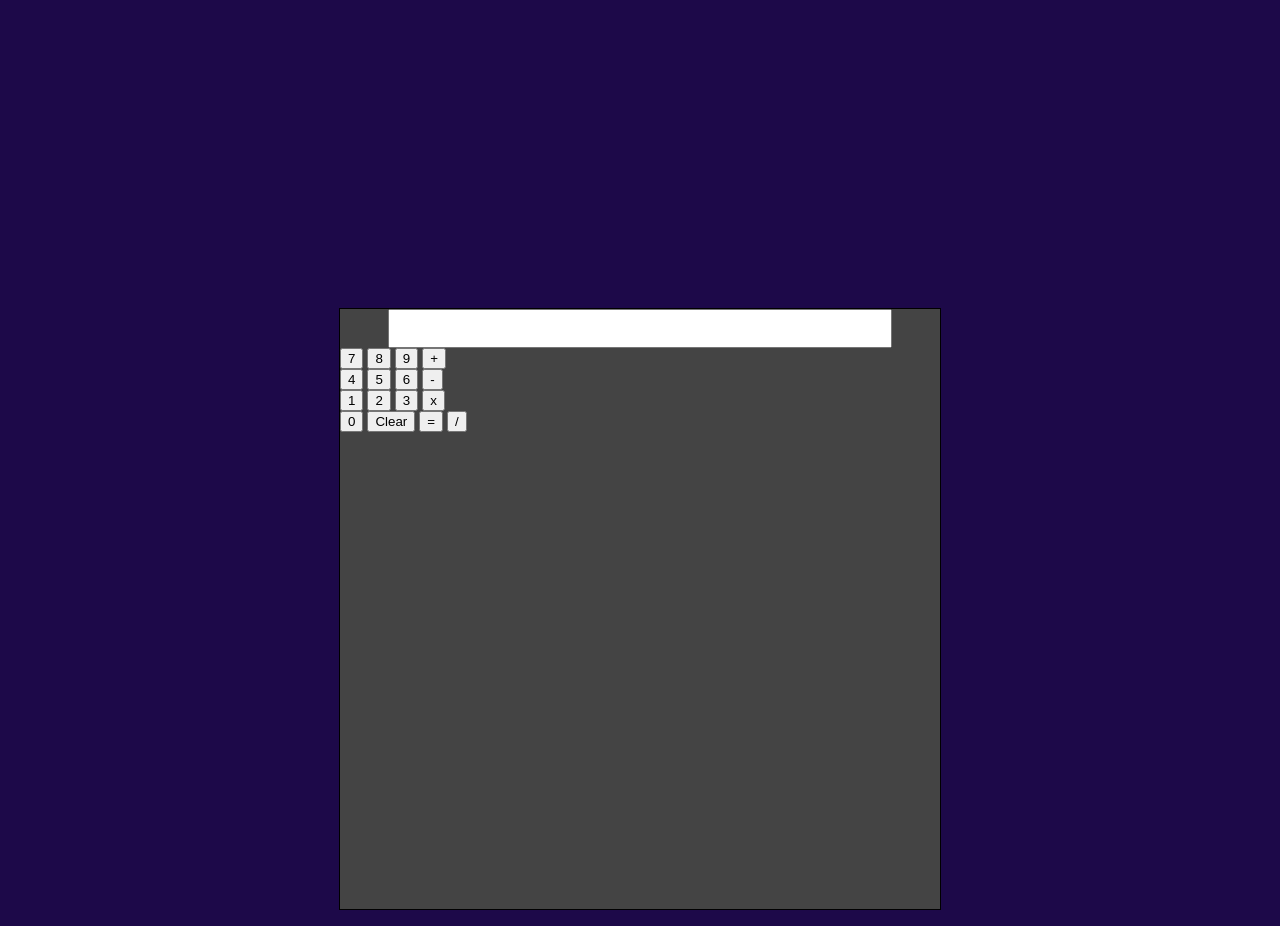
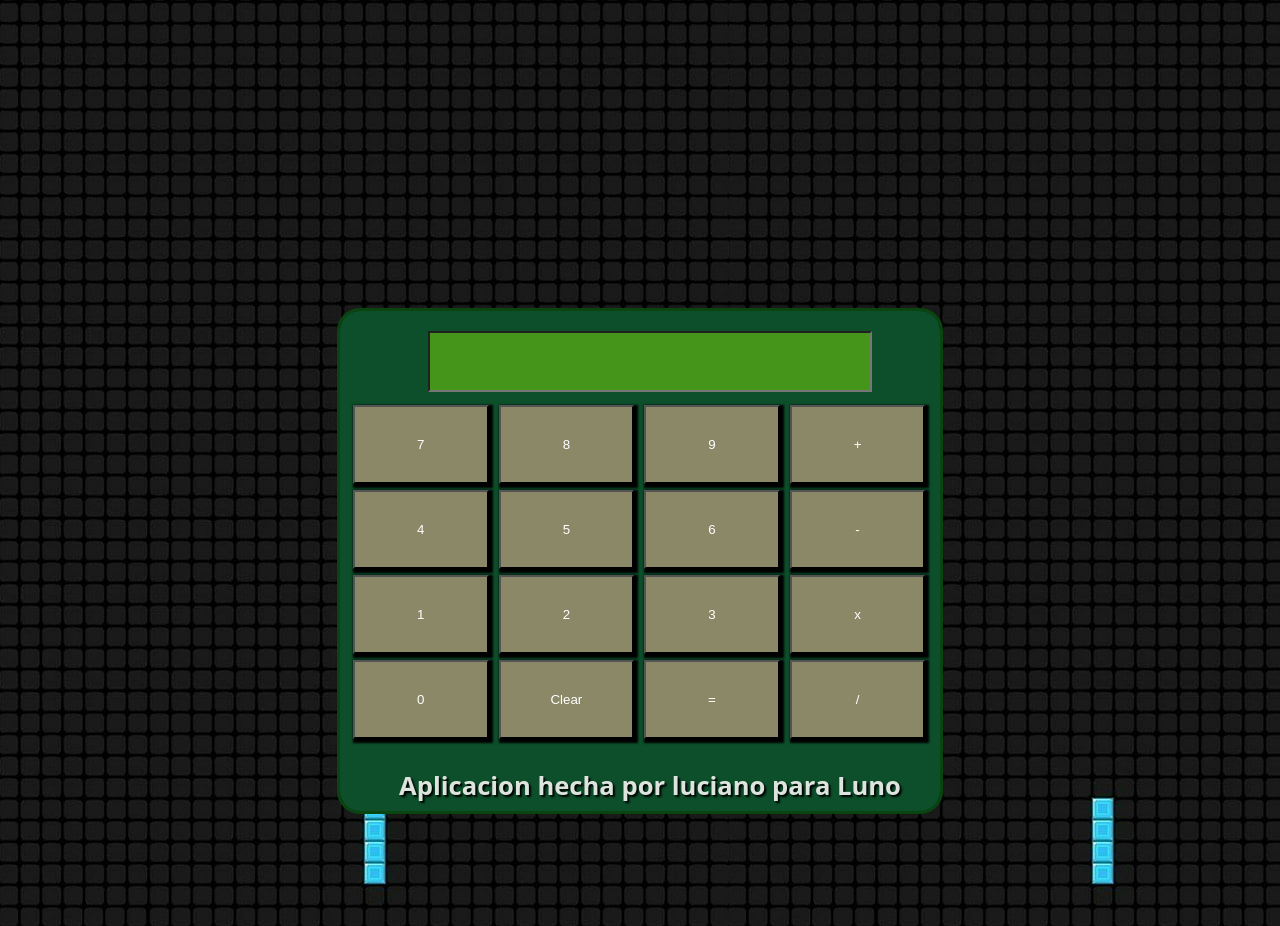
Before and after one commit to Luci6611/Calculadora-Luno, a plain HTML site: page Index.html in a window 1280 px wide. Shown: the top 926 px of the page. Drawn offline with Linux system fonts and the light colour scheme.

Commit message:
estilos terminados

```diff
--- a/Index.html
+++ b/Index.html
@@ -12,27 +12,27 @@
         <form name="calculadora">
             <input type="textfield" name="ans" value="" autocomplete="off" readonly>
 
-            <input type="button" value="7" onclick="document.calculadora.ans.value+='7'">
-            <input type="button" value="8"onclick="document.calculadora.ans.value+='8'">
-            <input type="button" value="9"onclick="document.calculadora.ans.value+='9'">
-            <input type="button" value="+"onclick="document.calculadora.ans.value+='+'">
+            <input class="btn" type="button" value="7" onclick="document.calculadora.ans.value+='7'">
+            <input class="btn" type="button" value="8"onclick="document.calculadora.ans.value+='8'">
+            <input class="btn" type="button" value="9"onclick="document.calculadora.ans.value+='9'">
+            <input class="btn" type="button" value="+"onclick="document.calculadora.ans.value+='+'">
             <br>
-            <input type="button" value="4" onclick="document.calculadora.ans.value+='4'">
-            <input type="button" value="5"onclick="document.calculadora.ans.value+='5'">
-            <input type="button" value="6"onclick="document.calculadora.ans.value+='6'">
-            <input type="button" value="-"onclick="document.calculadora.ans.value+='-'">
+            <input class="btn" type="button" value="4" onclick="document.calculadora.ans.value+='4'">
+            <input class="btn"type="button" value="5"onclick="document.calculadora.ans.value+='5'">
+            <input class="btn" type="button" value="6"onclick="document.calculadora.ans.value+='6'">
+            <input class="btn" type="button" value="-"onclick="document.calculadora.ans.value+='-'">
             <br>
-            <input type="button" value="1"onclick="document.calculadora.ans.value+='1'">
-            <input type="button" value="2"onclick="document.calculadora.ans.value+='2'">
-            <input type="button" value="3"onclick="document.calculadora.ans.value+='3'">
-            <input type="button" value="x"onclick="document.calculadora.ans.value+='*'">
+            <input class="btn" type="button" value="1"onclick="document.calculadora.ans.value+='1'">
+            <input class="btn" type="button" value="2"onclick="document.calculadora.ans.value+='2'">
+            <input class="btn" type="button" value="3"onclick="document.calculadora.ans.value+='3'">
+            <input class="btn" type="button" value="x"onclick="document.calculadora.ans.value+='*'">
             <br>
-            <input type="button" value="0"onclick="document.calculadora.ans.value+='0'">
-            <input type="reset" value="Clear">
-            <input type="button" value="="onclick="document.calculadora.ans.value=eval(document.calculadora.ans.value)">
-            <input type="button" value="/"onclick="document.calculadora.ans.value+='/'">
+            <input class="btn" type="button" value="0"onclick="document.calculadora.ans.value+='0'">
+            <input class="btn" type="reset" value="Clear">
+            <input class="btn" type="button" value="="onclick="document.calculadora.ans.value=eval(document.calculadora.ans.value)">
+            <input class="btn" type="button" value="/"onclick="document.calculadora.ans.value+='/'">
 
-
+           <p class="title">Aplicacion hecha por luciano  para Luno</p>
         </form>
     </div>
 </body>
--- a/style.css
+++ b/style.css
@@ -2,22 +2,61 @@ body{
     display: flex;
     justify-content: center;
     align-items: center;
-    background-color: rgb(29, 9, 73);
+    background-size: 140%;
+
+    background-repeat: no-repeat;
+    background: url(./tetris-portrait-display-retro-games-video-games-wallpaper-preview.jpg);
 }
 #appcalc{
     width: 600px;
-    height: 600px;
+    height: 500px;
     margin: 300px auto;
-    border: 1px solid #000;
+    border: 3px solid #09450e;
+    overflow: hidden;
+    border-radius: 23px;
 }
 #appcalc form{
     width: 100%;
     height: 100%;
-    background-color: #444;
+    background-color: #0c4f2a;
+    padding: 10px;
+
+    border-bottom: 2px solid #812020;
 }
 #appcalc  input[type="textfield"]{
     padding: 10px;
-    width: 80%;
+    width: 70%;
     display: block;
+    margin:10px   auto;
+    font-size: 2rem;
+    color: #Fff;
+    background-color: #46951b;
+}
+.cont{
+    width: 100%;
     margin: auto;
 }
+.btn{
+    width: 22.6%;
+    box-shadow: 2px 2px 2px 2px #000;
+    padding: 30px;
+    margin: 3px;
+    background-color: #8a8866;
+    cursor: pointer;
+    color: #FFf;
+}
+.btn:hover{
+    background-color: #a3a081;
+}
+.btn:active{
+   transform: scale(1);
+}
+.title{
+    color: #dde4de;
+    font-size: 1.6rem;
+    text-shadow: 2px 2px 2px #000;
+    text-align: center;
+    font-weight: bold;
+    font-family: system-ui, -apple-system, BlinkMacSystemFont, 'Segoe UI', Roboto, Oxygen, Ubuntu, Cantarell, 'Open Sans', 'Helvetica Neue', sans-serif;
+
+}
```
Also changed, not shown: tetris-portrait-display-retro-games-video-games-wallpaper-preview.jpg (added), the-matrix-tetris-movies-video-games-wallpaper-preview.jpg (added).
